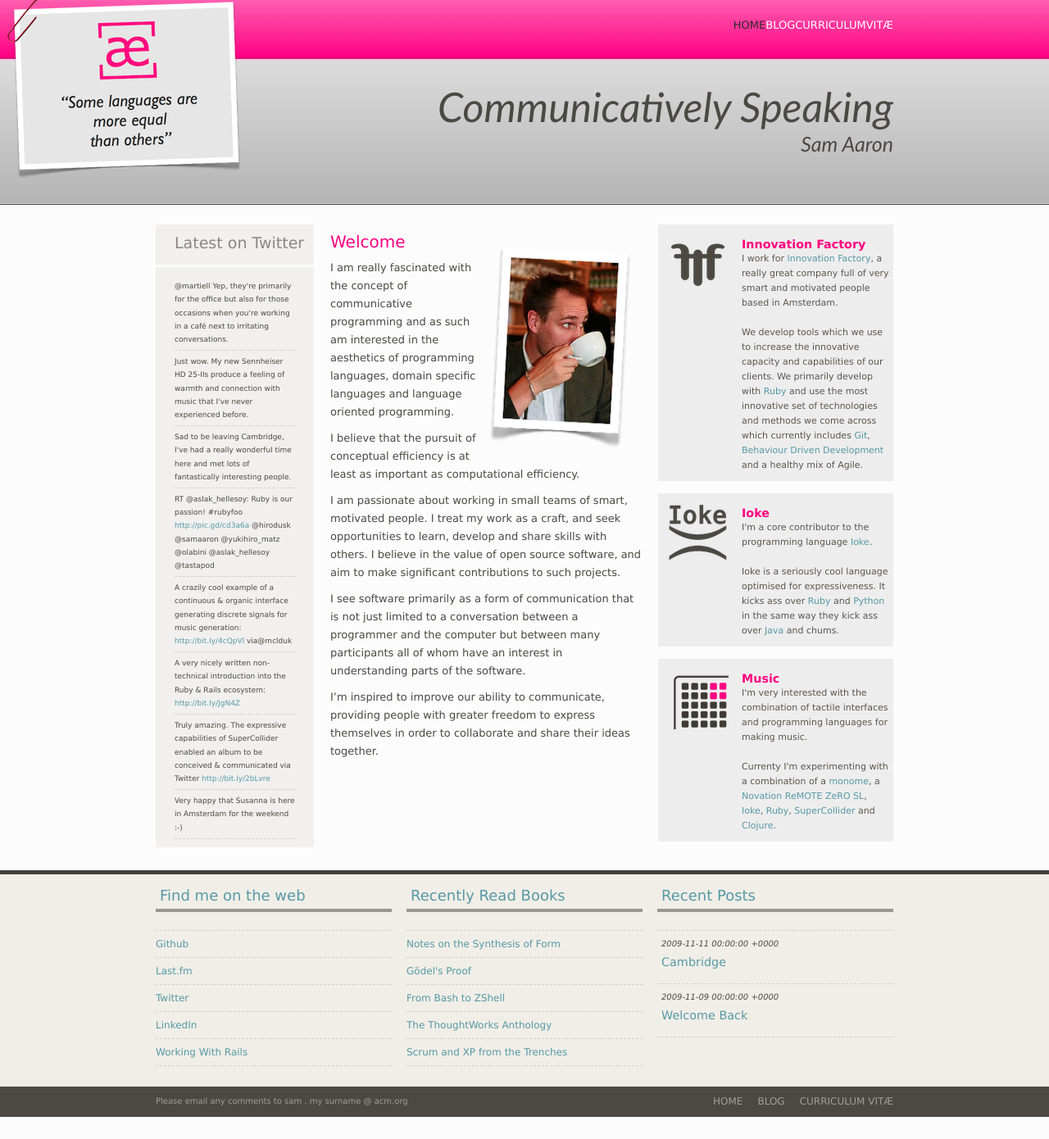
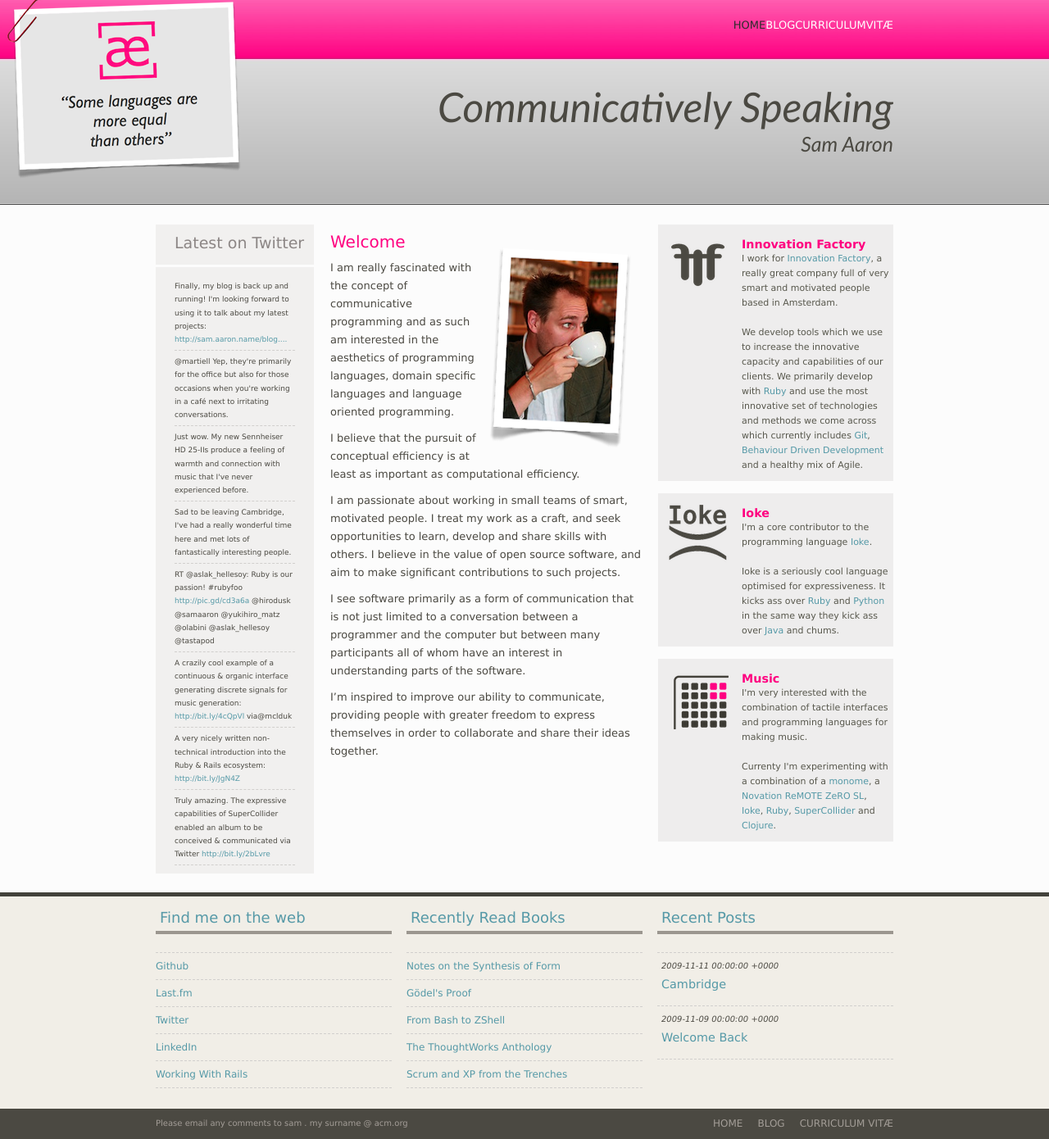
Before and after one commit to samaaron/communicatively_speaking, a Jekyll site: the page built from index.markdown, in a window 1280 px wide. Shown: the whole page at 82% size. Built offline with Jekyll 4.4.1, drawn with Linux system fonts in a browser that asks for light colours; before the commit the page ends 1363 px from its top, so only the background shows below that.

Commit message:
update twitter

```diff
--- a/_includes/twitter.html
+++ b/_includes/twitter.html
@@ -1,6 +1,7 @@
 <div id="leftcolumn">
   <a href="http://twitter.com/samaaron"><h3 class="leftbox">Latest on Twitter</h3></a>
   <ul class="leftbox borderedlist">
+    <li>Finally, my blog is back up and running! I'm looking forward to using it to talk about my latest projects: <a href="http://sam.aaron.name/blog.html">http://sam.aaron.name/blog....</a></li>
     <li>@martiell Yep, they're primarily for the office but also for those occasions when you're working in a café next to irritating conversations.</li>
     <li>Just wow. My new Sennheiser HD 25-IIs produce a feeling of warmth and connection with music that I've never experienced before.</li>
     <li>Sad to be leaving Cambridge, I've had a really wonderful time here and met lots of fantastically interesting people.</li>
@@ -8,6 +9,5 @@
     <li>A crazily cool example of a continuous & organic interface generating discrete signals for music generation: <a href="http://bit.ly/4cQpVl">http://bit.ly/4cQpVl</a> via@mclduk</li>
     <li>A very nicely written non-technical introduction into the Ruby & Rails ecosystem: <a href="http://bit.ly/JgN4Z">http://bit.ly/JgN4Z</a></li>
     <li>Truly amazing. The expressive capabilities of SuperCollider enabled an album to be conceived & communicated via Twitter <a href="http://bit.ly/2bLvre">http://bit.ly/2bLvre</a></li>
-    <li>Very happy that Susanna is here in Amsterdam for the weekend :-)</li>
   </ul>
 </div>
```
